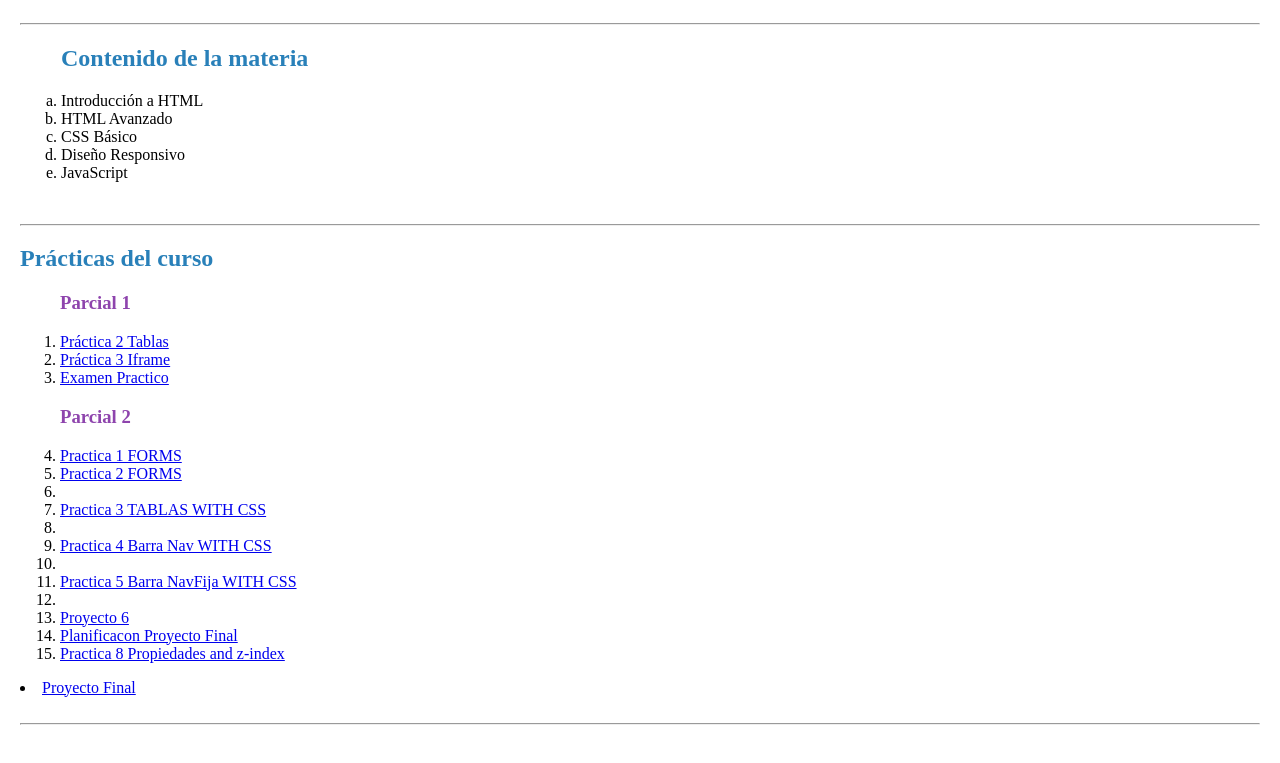
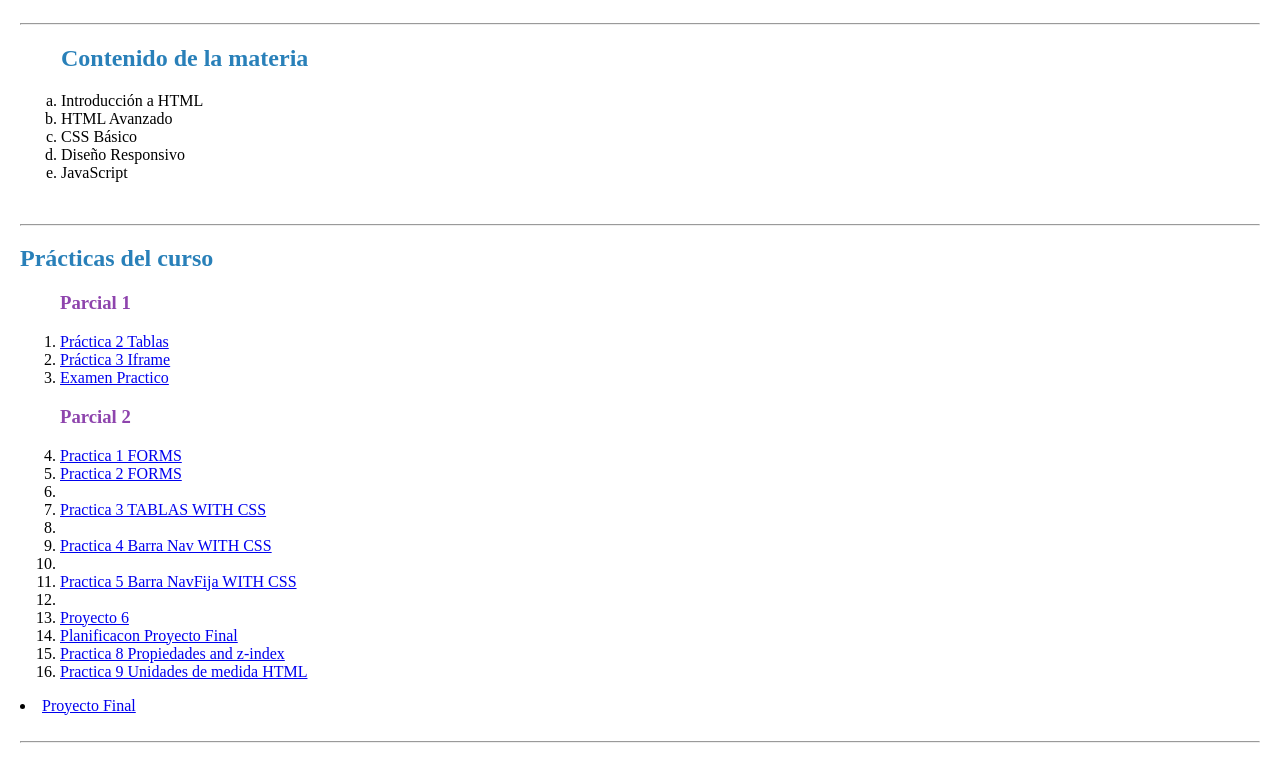
Before and after one commit to JaredG4rher/Programacion-Web-1, a plain HTML site: page index.html in a window 1280 px wide. Shown: the part 1631-2394 px from the top of the page. Drawn offline with Linux system fonts and the light colour scheme.

Commit message:
Update index.html

```diff
--- a/index.html
+++ b/index.html
@@ -154,6 +154,7 @@
     <li><a href="Proyecto 6.html">Proyecto 6</a></li>
     <li><a href="Proyecto Final.pdf">Planificacon Proyecto Final</a></li>
     <li><a href="Propiedades.html">Practica 8 Propiedades and z-index</a></li>
+    <li><a href="unidades de medida.html">Practica 9 Unidades de medida HTML</a></li>
     </ol>
 
 
```
